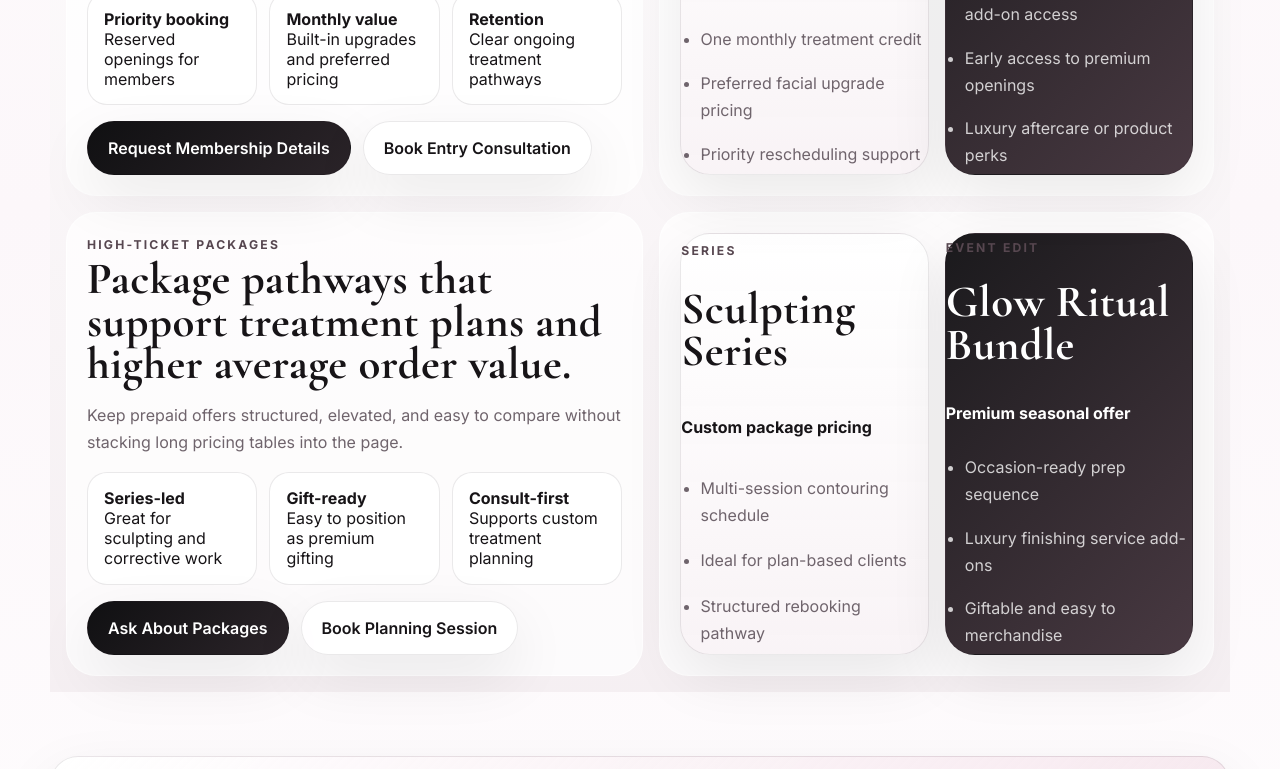
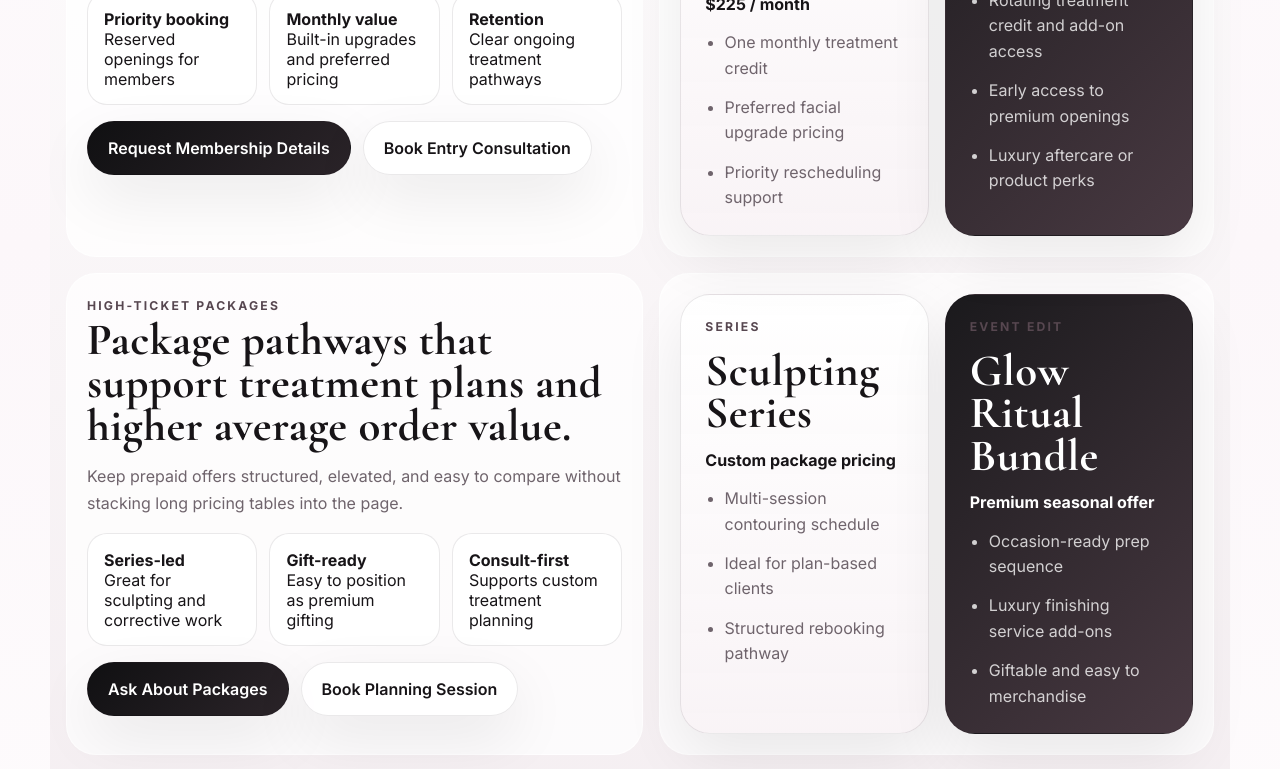
Before and after one commit to techmeoutbae/beauty-service, a website: page memberships.html in a window 1280 px wide. Shown: the part 872-1641 px from the top of the page. Drawn offline with nearby package versions, Linux system fonts and the light colour scheme.

Commit message:
style edits

```diff
--- a/css/styles.css
+++ b/css/styles.css
@@ -925,3 +925,46 @@ input, select, textarea {
   .summary-row { flex-direction: column; }
   .summary-row strong { text-align: left; }
 }
+
+.plan-card-stack {
+  display: grid;
+  grid-template-columns: repeat(2, minmax(0, 1fr));
+  gap: 1rem;
+  align-items: stretch;
+}
+
+.membership-tier-card {
+  display: flex;
+  flex-direction: column;
+  justify-content: flex-start;
+  gap: 1rem;
+  height: 100%;
+  min-height: 100%;
+  padding: 1.5rem;
+  overflow: hidden;
+}
+
+.membership-tier-card h3 {
+  margin: 0;
+  line-height: 0.95;
+  overflow-wrap: anywhere;
+}
+
+.membership-tier-card strong {
+  display: block;
+  margin: 0;
+  line-height: 1.2;
+}
+
+.membership-benefits {
+  margin: 0;
+  padding-left: 1.2rem;
+  display: grid;
+  gap: .85rem;
+}
+
+.membership-benefits li {
+  margin: 0;
+  line-height: 1.6;
+  overflow-wrap: anywhere;
+}
```
